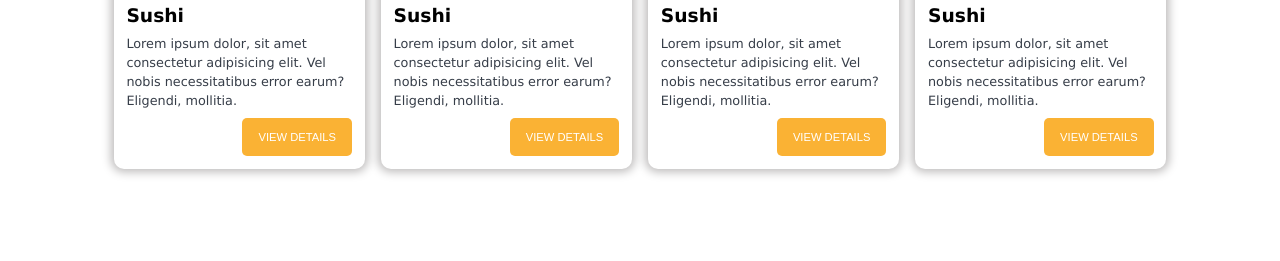
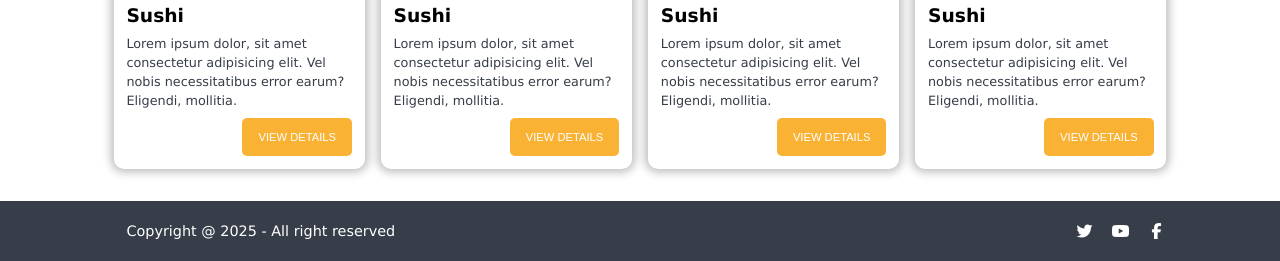
Before and after one commit to SakibHasan077/Thalix-Web, a plain HTML site: page index.html in a window 1280 px wide. Shown: the part 1823-2084 px from the top of the page. Before the commit the page ends 2008 px from the top, so only its background shows below. Drawn offline with Linux system fonts and the light colour scheme.

Commit message:
Create and design the footer section

```diff
--- a/index.html
+++ b/index.html
@@ -263,5 +263,19 @@
         </div>
     </section>
     <!-- Cart Section end -->
+     <!-- Footer Section  -->
+    <footer>
+        <div class="footerContainer container">
+            <div class="content">
+                <p>Copyright @ 2025 - All right reserved</p>
+                <div class="socialIcons">
+                    <i class="fa-brands fa-twitter"></i>
+                    <i class="fa-brands fa-youtube"></i>
+                    <i class="fa-brands fa-facebook-f"></i>
+                </div>
+            </div>
+        </div>
+    </footer>
+    <!-- Footer Section end -->
 </body>
 </html>
--- a/style.css
+++ b/style.css
@@ -156,3 +156,29 @@ p,
   -o-border-radius: 5px;
 }
 /* Cart Section End */
+/* Footer Section */
+footer {
+  background-color: #373e49;
+  color: white;
+  height: 60px;
+  display: grid;
+  place-content: center;
+  margin-top: 1rem;
+  width: 100%;
+}
+.footerContainer .content {
+  display: flex;
+  align-items: center;
+  justify-content: space-between;
+}
+.footerContainer p {
+  font-size: 0.9rem;
+}
+.footerContainer .socialIcons {
+  display: flex;
+  gap: 1rem;
+}
+.footerContainer .socialIcons i {
+  cursor: pointer;
+}
+/* Footer Section end */
```
